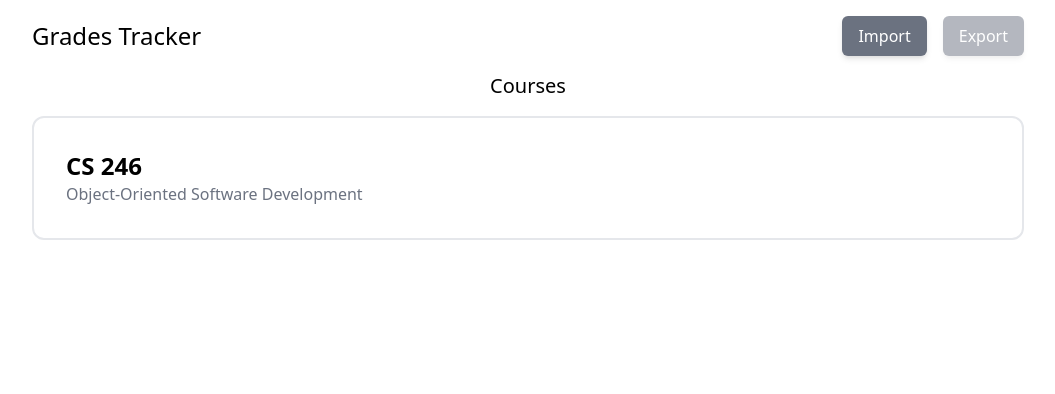
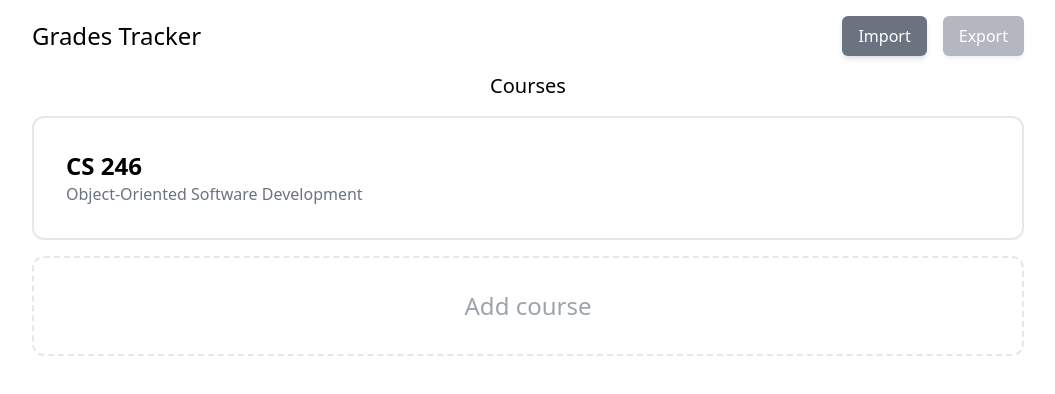
Before and after one commit to plin0009/grades-tracker, a Next.js app: page / in a window 1280 px wide. Shown: the top 394 px of the page, without its empty margins (112-1167 px from the left). Built offline with nearby package versions, Linux system fonts and the light colour scheme.

Commit message:
Small layout changes

```diff
--- a/pages/[courseID]/[assessmentID]/index.tsx
+++ b/pages/[courseID]/[assessmentID]/index.tsx
@@ -41,9 +41,14 @@ const AssessmentPage: NextPage = () => {
               className="rounded-lg border-2 border-gray-200 bg-white"
             />
           ) : (
-            <div>
-              <p>{toPercentage(getTotalWeight(course, assessmentID))}</p>
-              <div className="border-2 border-gray-200 rounded-xl p-4 w-64 flex flex-col items-center">
+            <div className="w-full flex gap-4">
+              <div className="flex-1 border-2 border-gray-200 rounded-xl p-4 flex flex-col items-center">
+                <span>Weight</span>
+                <p className="text-4xl">
+                  {toPercentage(getTotalWeight(course, assessmentID))}
+                </p>
+              </div>
+              <div className="flex-1 border-2 border-gray-200 rounded-xl p-4 flex flex-col items-center">
                 <span>Grade</span>
                 <EditableGrade
                   className="text-4xl"
--- a/pages/index.tsx
+++ b/pages/index.tsx
@@ -22,7 +22,7 @@ const Home: NextPage = () => {
       <main>
         <div className="mb-8 rounded-xl">
           <h2 className="text-center text-xl mb-4">Courses</h2>
-          <div className="flex flex-col gap-4">
+          <div className="flex flex-wrap gap-4">
             {data === null ? (
               <p>No data found</p>
             ) : (
@@ -33,7 +33,6 @@ const Home: NextPage = () => {
                     key={course.id}
                     className="rounded-xl p-8 w-full border-2 border-gray-200"
                   >
-                    <div>
                     <Link href={`/${course.id}`} passHref>
                       <a>
                         <h2 className="text-2xl font-bold">{course.code}</h2>
@@ -41,9 +40,11 @@ const Home: NextPage = () => {
                     </Link>
                     <p className="text-gray-500">{course.title}</p>
                   </div>
-                  </div>
                 ))
             )}
+            <div className="rounded-xl p-8 w-full border-2 border-dashed border-gray-200 text-center">
+              <h2 className="text-2xl text-gray-400">Add course</h2>
+            </div>
           </div>
         </div>
       </main>
```
Lines whose indentation alone changed are shown as unchanged.
